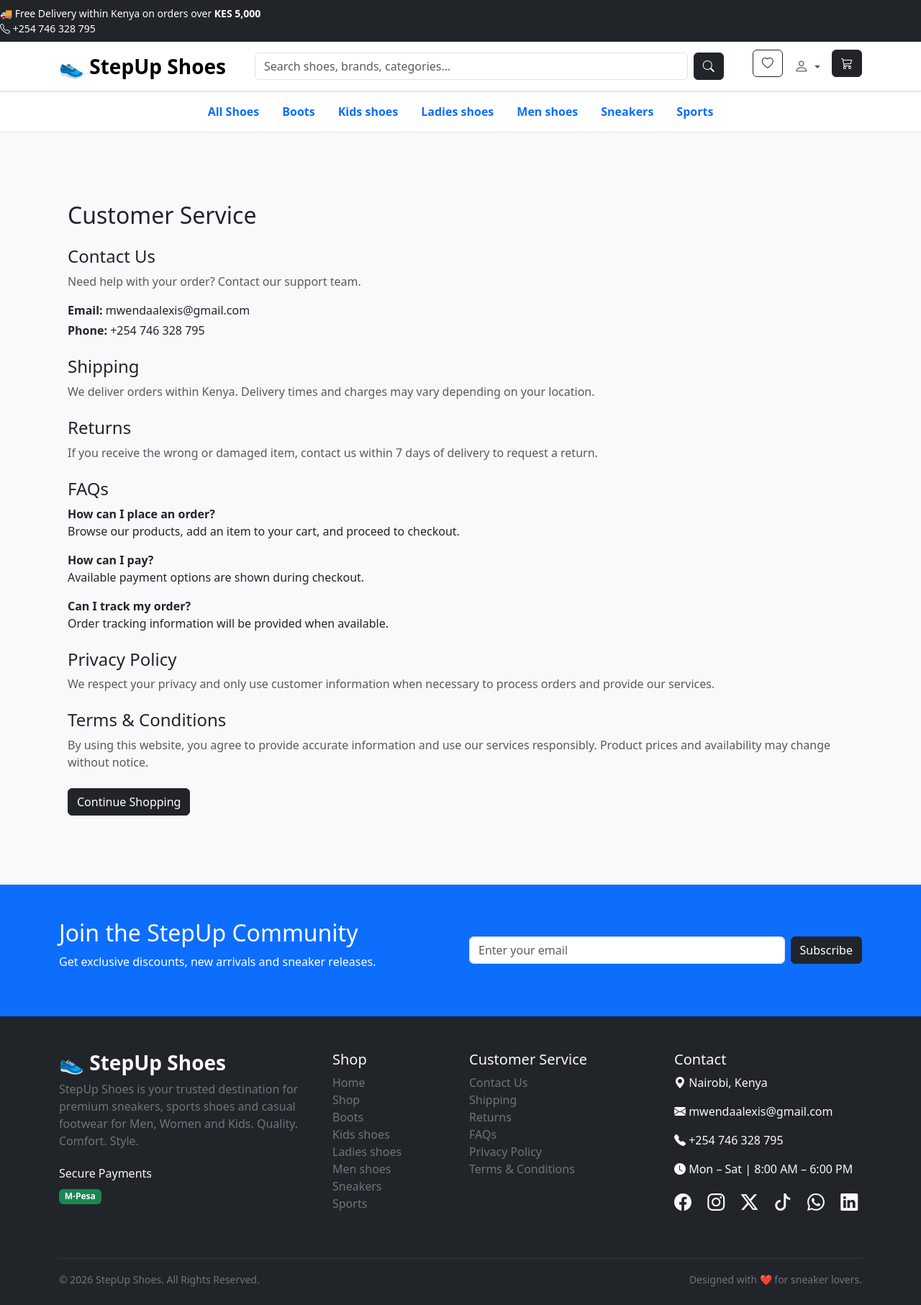
After one commit to userAlex1/shoeshop-django, a Django app: page /customer-service/ in a window 1280 px wide. The commit adds this page. Shown: the whole page at 72% size. Run offline with Django 5.2, Linux system fonts and the light colour scheme; data comes from the database, SQL or seed files in the repository.

Commit message:
added customer service template, updatedwishlist,urls,views and base templates

```diff
--- /dev/null
+++ b/store/templates/store/customer_service.html
@@ -0,0 +1,93 @@
+{% extends "base.html" %}
+
+{% block title %}
+Customer Service
+{% endblock %}
+
+{% block content %}
+
+<div class="container py-5">
+
+    <h2 class="mb-4">Customer Service</h2>
+
+    <!-- Contact Us -->
+    <div id="contact" class="mb-4">
+        <h4>Contact Us</h4>
+        <p class="text-muted">
+            Need help with your order? Contact our support team.
+        </p>
+
+        <p class="mb-1">
+            <strong>Email:</strong> mwendaalexis@gmail.com
+        </p>
+
+        <p>
+            <strong>Phone:</strong> +254 746 328 795
+        </p>
+    </div>
+
+    <!-- Shipping -->
+    <div id="shipping" class="mb-4">
+        <h4>Shipping</h4>
+        <p class="text-muted">
+            We deliver orders within Kenya. Delivery times and charges
+            may vary depending on your location.
+        </p>
+    </div>
+
+    <!-- Returns -->
+    <div id="returns" class="mb-4">
+        <h4>Returns</h4>
+        <p class="text-muted">
+            If you receive the wrong or damaged item, contact us
+            within 7 days of delivery to request a return.
+        </p>
+    </div>
+
+    <!-- FAQs -->
+    <div id="faqs" class="mb-4">
+        <h4>FAQs</h4>
+
+        <p>
+            <strong>How can I place an order?</strong><br>
+            Browse our products, add an item to your cart, and proceed
+            to checkout.
+        </p>
+
+        <p>
+            <strong>How can I pay?</strong><br>
+            Available payment options are shown during checkout.
+        </p>
+
+        <p>
+            <strong>Can I track my order?</strong><br>
+            Order tracking information will be provided when available.
+        </p>
+    </div>
+
+    <!-- Privacy Policy -->
+    <div id="privacy" class="mb-4">
+        <h4>Privacy Policy</h4>
+        <p class="text-muted">
+            We respect your privacy and only use customer information
+            when necessary to process orders and provide our services.
+        </p>
+    </div>
+
+    <!-- Terms & Conditions -->
+    <div id="terms" class="mb-4">
+        <h4>Terms & Conditions</h4>
+        <p class="text-muted">
+            By using this website, you agree to provide accurate
+            information and use our services responsibly. Product
+            prices and availability may change without notice.
+        </p>
+    </div>
+
+    <a href="{% url 'store:product_list' %}" class="btn btn-dark">
+        Continue Shopping
+    </a>
+
+</div>
+
+{% endblock %}
--- a/store/urls.py
+++ b/store/urls.py
@@ -21,5 +21,5 @@
     path('order/success/<uuid:order_number>/', views.order_success, name='order_success'),
     path("wishlist/", views.wishlist, name="wishlist",),
     path("wishlist/add/<int:product_id>/", views.add_to_wishlist, name="add_to_wishlist"),
-
+    path("customer-service/", views.customer_service, name="customer_service"),
 ]
--- a/store/views.py
+++ b/store/views.py
@@ -16,7 +16,8 @@
         'products': products,
         'categories': categories,
     })
-
+def customer_service(request):
+    return render(request, "store/customer_service.html")
 
 def product_list(request, category_slug=None):
     category = None
--- a/templates/base.html
+++ b/templates/base.html
@@ -325,11 +325,13 @@
 
                         <span class="badge bg-success">M-Pesa</span>
 
+                        <!--
                         <span class="badge bg-primary">Visa</span>
 
                         <span class="badge bg-danger">Mastercard</span>
 
                         <span class="badge bg-warning text-dark">Paystack</span>
+                        -->
 
                     </div>
 
@@ -371,17 +373,17 @@
 
                     <ul class="list-unstyled">
 
-                        <li><a href="#" class="text-secondary text-decoration-none">Contact Us</a></li>
+                        <li><a href="{% url 'store:customer_service' %}#contact" class="text-secondary text-decoration-none">Contact Us</a></li>
 
-                        <li><a href="#" class="text-secondary text-decoration-none">Shipping</a></li>
+                        <li><a href="{% url 'store:customer_service' %}#shipping" class="text-secondary text-decoration-none">Shipping</a></li>
 
-                        <li><a href="#" class="text-secondary text-decoration-none">Returns</a></li>
+                        <li><a href="{% url 'store:customer_service' %}#returns" class="text-secondary text-decoration-none">Returns</a></li>
 
-                        <li><a href="#" class="text-secondary text-decoration-none">FAQs</a></li>
+                        <li><a href="{% url 'store:customer_service' %}#faqs" class="text-secondary text-decoration-none">FAQs</a></li>
 
-                        <li><a href="#" class="text-secondary text-decoration-none">Privacy Policy</a></li>
+                        <li><a href="{% url 'store:customer_service' %}#privacy" class="text-secondary text-decoration-none">Privacy Policy</a></li>
 
-                        <li><a href="#" class="text-secondary text-decoration-none">Terms & Conditions</a></li>
+                        <li><a href="{% url 'store:customer_service' %}#terms" class="text-secondary text-decoration-none">Terms & Conditions</a></li>
 
                     </ul>
 
@@ -393,9 +395,9 @@
 
                     <p><i class="bi bi-geo-alt-fill"></i> Nairobi, Kenya</p>
 
-                    <p><i class="bi bi-envelope-fill"></i> support@stepupshoes.co.ke</p>
+                    <p><i class="bi bi-envelope-fill"></i> mwendaalexis@gmail.com</p>
 
-                    <p><i class="bi bi-telephone-fill"></i> +254 700 123 456</p>
+                    <p><i class="bi bi-telephone-fill"></i> +254 746 328 795</p>
 
                     <p><i class="bi bi-clock-fill"></i> Mon – Sat | 8:00 AM – 6:00 PM</p>
 
@@ -403,13 +405,15 @@
 
                         <a href="#" class="text-light me-3"><i class="bi bi-facebook"></i></a>
 
-                        <a href="#" class="text-light me-3"><i class="bi bi-instagram"></i></a>
+                        <a href="https://instagram.com/_alex_mwenda" class="text-light me-3"><i class="bi bi-instagram"></i></a>
 
-                        <a href="#" class="text-light me-3"><i class="bi bi-twitter-x"></i></a>
+                        <a href="https://x.com/Alexisan297" class="text-light me-3"><i class="bi bi-twitter-x"></i></a>
 
                         <a href="#" class="text-light me-3"><i class="bi bi-tiktok"></i></a>
 
-                        <a href="#" class="text-light"><i class="bi bi-whatsapp"></i></a>
+                        <a href="#" class="text-light me-3"><i class="bi bi-whatsapp"></i></a>
+
+                        <a href="https://www.linkedin.com/in/alex-mwenda" class="text-light"><i class="bi bi-linkedin"></i></a>
 
                     </div>
 
```
Also changed, not shown: store/templates/store/wishlist.html (+29 -26 lines), 1 other file.
